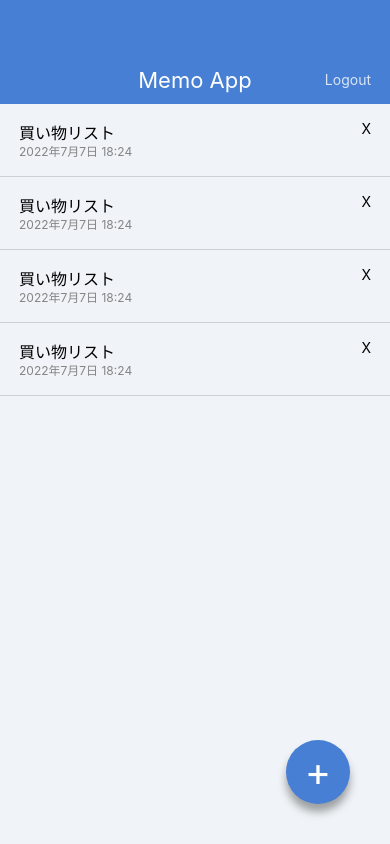
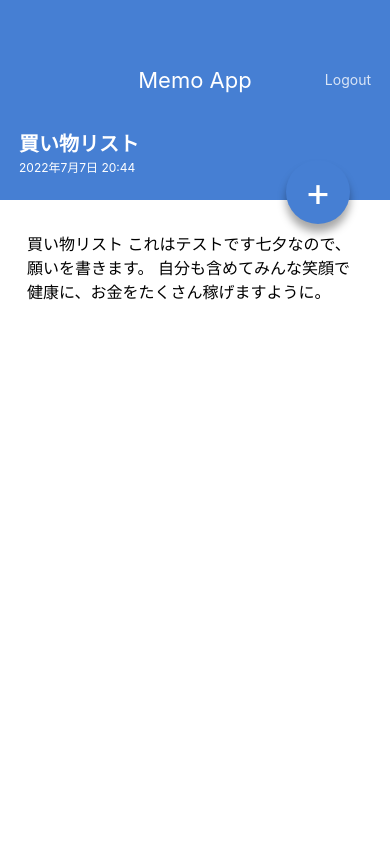
Before and after one commit to serge3000/MemoApp3, a React Native app: screen / in a window 390 px wide. Built offline with nearby package versions, Linux system fonts and the light colour scheme.

Commit message:
Create memoDetailscreen2

```diff
--- a/App.jsx
+++ b/App.jsx
@@ -6,6 +6,6 @@ import MemoDetailScreen from './src/screens/MemoDetailScreen';
 
 export default function App() {
   return (
-    <MemoListScreen />
+    <MemoDetailScreen />
   );
 }
--- a/src/components/CircleButton.jsx
+++ b/src/components/CircleButton.jsx
@@ -1,12 +1,12 @@
 // eslint-disable-next-line no-unused-vars
 import React from 'react';
 import { View, Text, StyleSheet } from 'react-native';
-import { string } from 'prop-types';
+import { string, shape } from 'prop-types';
 
 export default function CircleButton(props) {
-  const { children } = props;
+  const { children, style } = props;
   return (
-    <View style={styles.circleButton}>
+    <View style={[styles.circleButton, style]}>
       <Text style={styles.circleButtonLabel}>{children}</Text>
     </View>
   );
@@ -14,6 +14,11 @@ export default function CircleButton(props) {
 
 CircleButton.propTypes = {
   children: string.isRequired,
+  style: shape(),
+};
+
+CircleButton.defaultProps = {
+  style: null,
 };
 
 const styles = StyleSheet.create({
--- a/src/screens/MemoDetailScreen.jsx
+++ b/src/screens/MemoDetailScreen.jsx
@@ -15,14 +15,14 @@ export default function MemoDetailScreen() {
         <Text style={styles.memoTitle}>買い物リスト</Text>
         <Text style={styles.memoDate}>2022年7月7日 20:44</Text>
       </View>
-      <ScrollView>
-        <Text>
+      <ScrollView style={styles.memoBody}>
+        <Text style={styles.memoText}>
           買い物リスト
           これはテストです七夕なので、願いを書きます。
           自分も含めてみんな笑顔で健康に、お金をたくさん稼げますように。
         </Text>
       </ScrollView>
-      <CircleButton>+</CircleButton>
+      <CircleButton style={{ top: 160, bottom: 'auto' }}>+</CircleButton>
     </View>
   );
 }
@@ -50,4 +50,12 @@ const styles = StyleSheet.create({
     fontSize: 12,
     lineHeight: 16,
   },
+  memoBody: {
+    paddingVertical: 32,
+    paddingHorizontal: 27,
+  },
+  memoText: {
+    fontSize: 16,
+    lineHeight: 24,
+  },
 });
```
